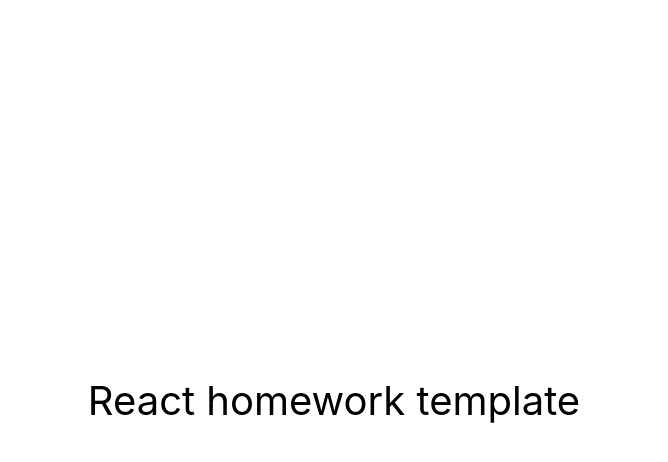
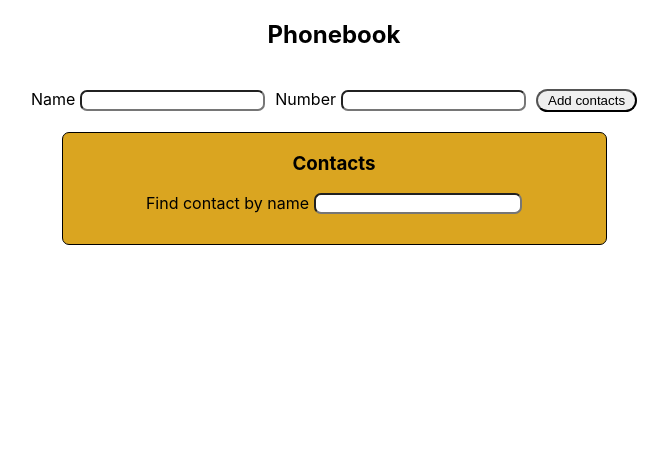
Before and after one commit to SergeyKuran/goit-react-hw-03-phonebook, a React (Create React App) app: page / in a window 1280 px wide. Shown: the top 462 px of the page, without its empty margins (306-974 px from the left). Built offline with nearby package versions, Linux system fonts and the light colour scheme.

Commit message:
Add started files

```diff
--- a/src/components/App.jsx
+++ b/src/components/App.jsx
@@ -1,16 +1,85 @@
-export const App = () => {
-  return (
-    <div
-      style={{
-        height: '100vh',
-        display: 'flex',
-        justifyContent: 'center',
-        alignItems: 'center',
-        fontSize: 40,
-        color: '#010101'
-      }}
-    >
-      React homework template
-    </div>
-  );
-};
+import React, { Component } from 'react';
+
+import { nanoid } from 'nanoid';
+
+// Імпорт компонентів
+import ContactForm from './ContactForm';
+import Filter from './Filter';
+import ContactList from './ContactList';
+
+// Імпорт стилів
+import css from '../components/App.module.css';
+
+class App extends Component {
+  state = {
+    contacts: [],
+    filter: '',
+  };
+
+  // // Метод виделення об'єкта з масиву
+  deleteObject = id => {
+    this.setState(prevetState => {
+      return {
+        contacts: prevetState.contacts.filter(el => el.id !== id),
+      };
+    });
+  };
+
+  // Метод добавлення об'єкта у масив
+  addObject = props => {
+    const find = this.state.contacts.find(el => el.name === props.name);
+
+    // Умова
+    if (find) {
+      return alert(`${props.name} is already in contacts`);
+    }
+
+    this.setState(prevetState => {
+      return { contacts: [...prevetState.contacts, props] };
+    });
+  };
+
+  // Метод стягування данних при пошуку
+  onChange = evt => {
+    this.setState({
+      filter: evt.target.value,
+    });
+  };
+  componentDidUpdate(nextProps, nextState) {
+    localStorage.setItem('contacts', JSON.stringify(nextProps));
+  }
+
+  componentDidMount() {
+    const data = localStorage.getItem('contacts');
+    const result = JSON.parse(data);
+    if (result) {
+      localStorage.getItem();
+    }
+    console.log('object');
+  }
+
+  render() {
+    const { contacts, filter } = this.state;
+    return (
+      <>
+        <div className={css.phonebook}>
+          <h2>Phonebook</h2>
+          <ContactForm onSubmit={this.addObject} />
+        </div>
+        <div className={css.contacts}>
+          <h3>Contacts</h3>
+          <Filter filter={filter} onChange={this.onChange} />
+          {filter && (
+            <ContactList
+              contacts={contacts}
+              filter={filter}
+              deleteObject={this.deleteObject}
+            />
+          )}
+        </div>
+      </>
+    );
+  }
+}
+
+export { App };
--- /dev/null
+++ b/src/components/App.module.css
@@ -0,0 +1,33 @@
+.phonebook {
+  display: flex;
+  flex-direction: column;
+  align-items: center;
+}
+
+.contacts {
+  width: 543px;
+  padding-bottom: 30px;
+  margin-left: auto;
+  margin-right: auto;
+  background-color: goldenrod;
+  border: 1px solid;
+  border-radius: 7px;
+}
+
+.contacts input {
+  width: 200px;
+}
+
+.contacts label {
+  display: flex;
+  justify-content: center;
+}
+
+input {
+  margin-left: 5px;
+  border-radius: 7px;
+}
+
+h3 {
+  text-align: center;
+}
--- /dev/null
+++ b/src/components/ContactForm/ContactForm.jsx
@@ -0,0 +1,77 @@
+import React, { Component } from 'react';
+import { nanoid } from 'nanoid';
+
+// Імпорт стилів
+import css from '../ContactForm/ContactForm.module.css';
+
+// Клас для відображення форми
+class ContactForm extends Component {
+  state = {
+    name: '',
+    number: '',
+  };
+
+  //  Метод зв'язки данних імпуту зі стейтом
+  handleChange = evt => this.setState({ [evt.target.name]: evt.target.value });
+
+  //  Метод для форми
+  handleSubmit = evt => {
+    evt.preventDefault();
+
+    // Передача данних
+    this.setState({ [evt.target.name]: evt.target.value });
+
+    //Передача об'єкта у пропси у головний компонент
+    this.props.onSubmit({
+      id: nanoid(),
+      name: this.state.name,
+      number: this.state.number,
+    });
+
+    //Анулювання введених данних
+    this.setState({
+      name: '',
+      number: '',
+    });
+  };
+
+  render() {
+    const { name, number } = this.state;
+
+    return (
+      <form className={css.form} onSubmit={this.handleSubmit}>
+        <label>
+          Name
+          <input
+            type="text"
+            name="name"
+            value={name}
+            pattern="^[a-zA-Zа-яА-Я]+(([' -][a-zA-Zа-яА-Я ])?[a-zA-Zа-яА-Я]*)*$"
+            title="Name may contain only letters, apostrophe, dash and spaces. For example Adrian, Jacob Mercer, Charles de Batz de Castelmore d'Artagnan"
+            required
+            onChange={this.handleChange}
+          />
+        </label>
+
+        <label>
+          Number
+          <input
+            type="tel"
+            name="number"
+            value={number}
+            pattern="\+?\d{1,4}?[-.\s]?\(?\d{1,3}?\)?[-.\s]?\d{1,4}[-.\s]?\d{1,4}[-.\s]?\d{1,9}"
+            title="Phone number must be digits and can contain spaces, dashes, parentheses and can start with +"
+            required
+            onChange={this.handleChange}
+          />
+        </label>
+
+        <button className={css.button} type="submit">
+          Add contacts
+        </button>
+      </form>
+    );
+  }
+}
+
+export default ContactForm;
--- /dev/null
+++ b/src/components/ContactForm/ContactForm.module.css
@@ -0,0 +1,17 @@
+.form {
+  display: flex;
+  gap: 10px;
+  flex-wrap: wrap;
+  justify-content: center;
+  padding: 20px;
+}
+
+.button {
+  border-radius: 30px;
+  cursor: pointer;
+}
+
+input {
+  margin-left: 5px;
+  border-radius: 7px;
+}
--- /dev/null
+++ b/src/components/ContactForm/index.js
@@ -0,0 +1 @@
+export { default } from './ContactForm';
--- /dev/null
+++ b/src/components/ContactList/ContactList.jsx
@@ -0,0 +1,36 @@
+import React from 'react';
+import PropTypes from 'prop-types';
+
+//  Імпорт стилів
+import css from '../ContactList/ContactList.module.css';
+
+// Компонеет для рендеру списку контактів
+const ContactList = ({ contacts, filter, deleteObject }) => (
+  <div>
+    <ul className={css.ul}>
+      {contacts
+        .filter(el => el.name.toLowerCase().includes(filter.toLowerCase()))
+        .map(({ id, name, number }) => (
+          <li key={id}>
+            {name}: {number}
+            <button
+              type="button"
+              onClick={() => {
+                deleteObject(id);
+              }}
+            >
+              Delete
+            </button>
+          </li>
+        ))}
+    </ul>
+  </div>
+);
+
+ContactList.propTypes = {
+  contacts: PropTypes.array.isRequired,
+  filter: PropTypes.string.isRequired,
+  deleteObject: PropTypes.func.isRequired,
+};
+
+export default ContactList;
--- /dev/null
+++ b/src/components/ContactList/ContactList.module.css
@@ -0,0 +1,14 @@
+ul {
+  text-align: start;
+}
+
+li {
+  display: flex;
+  align-items: center;
+  justify-content: space-around;
+}
+
+button {
+  padding: 2px 10px;
+  border-radius: 10px;
+}
--- /dev/null
+++ b/src/components/ContactList/index.js
@@ -0,0 +1 @@
+export { default } from './ContactList';
--- /dev/null
+++ b/src/components/Filter/Filter.jsx
@@ -0,0 +1,19 @@
+import React from 'react';
+import PropTypes from 'prop-types';
+
+// Компонент для пошуку, фільтрації данних при введені у інпут
+const Filter = ({ filter, onChange }) => {
+  return (
+    <label>
+      Find contact by name
+      <input type="text" value={filter} onChange={onChange} />
+    </label>
+  );
+};
+
+Filter.propTypes = {
+  filter: PropTypes.string.isRequired,
+  onChange: PropTypes.func.isRequired,
+};
+
+export default Filter;
--- /dev/null
+++ b/src/components/Filter/index.js
@@ -0,0 +1 @@
+export { default } from './Filter';
--- a/src/index.js
+++ b/src/index.js
@@ -1,6 +1,6 @@
 import React from 'react';
 import ReactDOM from 'react-dom/client';
-import { App } from 'components/App';
+import { App } from './components/App';
 import './index.css';
 
 ReactDOM.createRoot(document.getElementById('root')).render(
```
